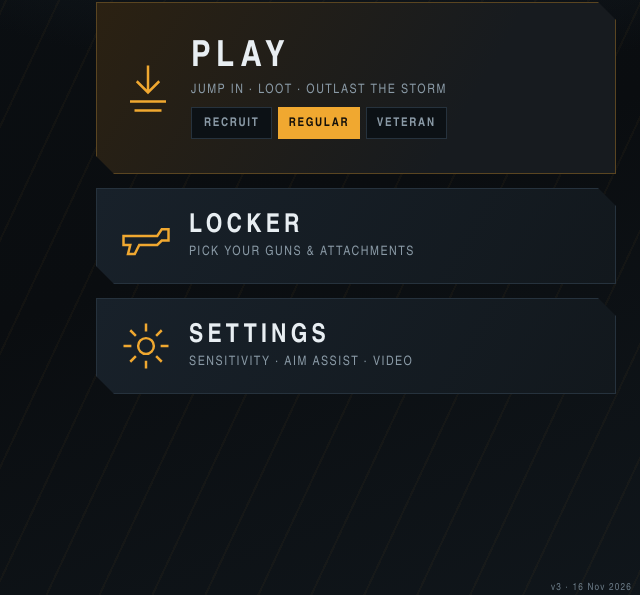
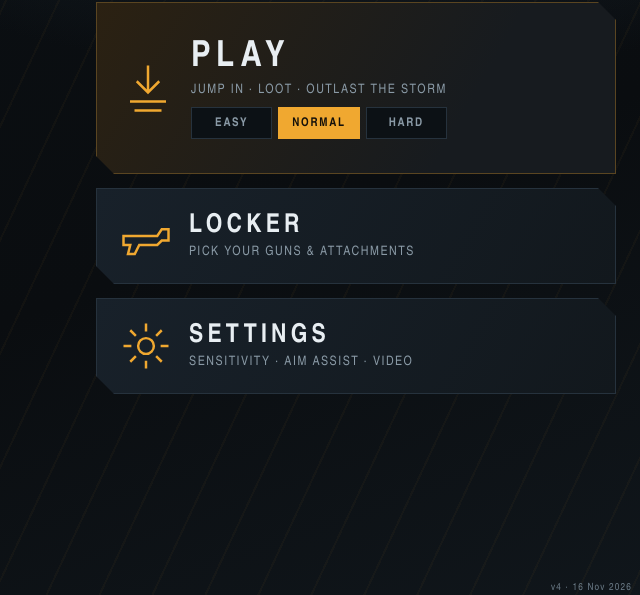
Before and after one commit to zkwn777/Bloxnite, a plain HTML site: page warfront.html in a window 1280 px wide. Shown: the part 202-797 px from the top of the page, 640-1280 px from the left. Drawn offline with nearby package versions, Linux system fonts and the light colour scheme.

Commit message:
Warfront v4: Easy/Normal/Hard
Co-Authored-By: Claude Sonnet 5.5 <noreply@anthropic.com>
Claude-Session: https://claude.ai/code/session_01ByEXejG3WZL1fxmWtwgZeK

```diff
--- a/warfront.html
+++ b/warfront.html
@@ -132,7 +132,7 @@ h1 span{color:var(--acc)}
   </div>
   <div class="right">
     <div class="tile big" id="tDeploy"><svg viewBox="0 0 48 48"><path d="M24 4v24M14 18l10 10 10-10M8 36h32M12 44h24"/></svg><div><div class="t">Play</div><div class="s">Jump in · loot · outlast the storm</div>
-      <div class="seg" id="diffSeg"><button data-d="0">Recruit</button><button data-d="1">Regular</button><button data-d="2">Veteran</button></div></div></div>
+      <div class="seg" id="diffSeg"><button data-d="0">Easy</button><button data-d="1">Normal</button><button data-d="2">Hard</button></div></div></div>
     <div class="tile" id="tClass"><svg viewBox="0 0 48 48"><path d="M4 24h30l4-6h6v10h-6l-4 4H18l-4 8h-6l2-8H4z"/></svg><div><div class="t">Locker</div><div class="s">Pick your guns &amp; attachments</div></div></div>
     <div class="tile" id="tSet"><svg viewBox="0 0 48 48"><circle cx="24" cy="24" r="7"/><path d="M24 4v7M24 37v7M4 24h7M37 24h7M10 10l5 5M33 33l5 5M38 10l-5 5M15 33l-5 5"/></svg><div><div class="t">Settings</div><div class="s">Sensitivity · aim assist · video</div></div></div>
   </div>
@@ -183,7 +183,7 @@ h1 span{color:var(--acc)}
 <div class="tb" id="bFire">Fire</div><div class="tb" id="bAds">ADS</div><div class="tb" id="bJump">Jump</div><div class="tb" id="bCrouch">Crouch</div>
 <div class="tb" id="bReload">Reload</div><div class="tb" id="bSwap">Swap</div><div class="tb" id="bFrag">Frag</div><div class="tb" id="bTac">Flash</div>
 <div class="tb" id="bUse">Use</div><div class="tb" id="bPlate">Shield</div><div class="tb" id="bStreak"></div>
-<div id="vTag">v3 · 16 Nov 2026</div>
+<div id="vTag">v4 · 16 Nov 2026</div>
 <script src="https://cdnjs.cloudflare.com/ajax/libs/three.js/r128/three.min.js"></script>
 <script>
 /* ===== WARFRONT: core (utils, audio, save, renderer, input) ===== */
```
